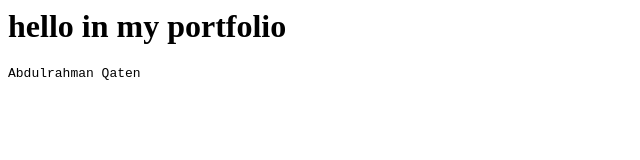
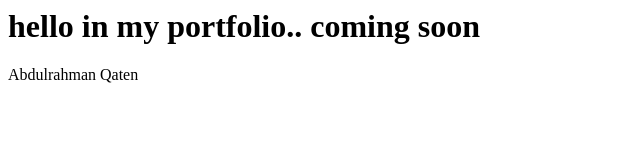
Before and after one commit to AbdulrahmanQaten/Portfolio, a plain HTML site: page index.html in a window 1280 px wide. Shown: the whole page, without its empty margins (0-640 px from the left). Drawn offline with Linux system fonts and the light colour scheme.

Commit message:
Update index.html

```diff
--- a/index.html
+++ b/index.html
@@ -1,2 +1,2 @@
-<h1>hello in my portfolio</h1>
-<code> Abdulrahman Qaten</code>
+<h1>hello in my portfolio.. coming soon</h1>
+<kid> Abdulrahman Qaten</kid>
```
